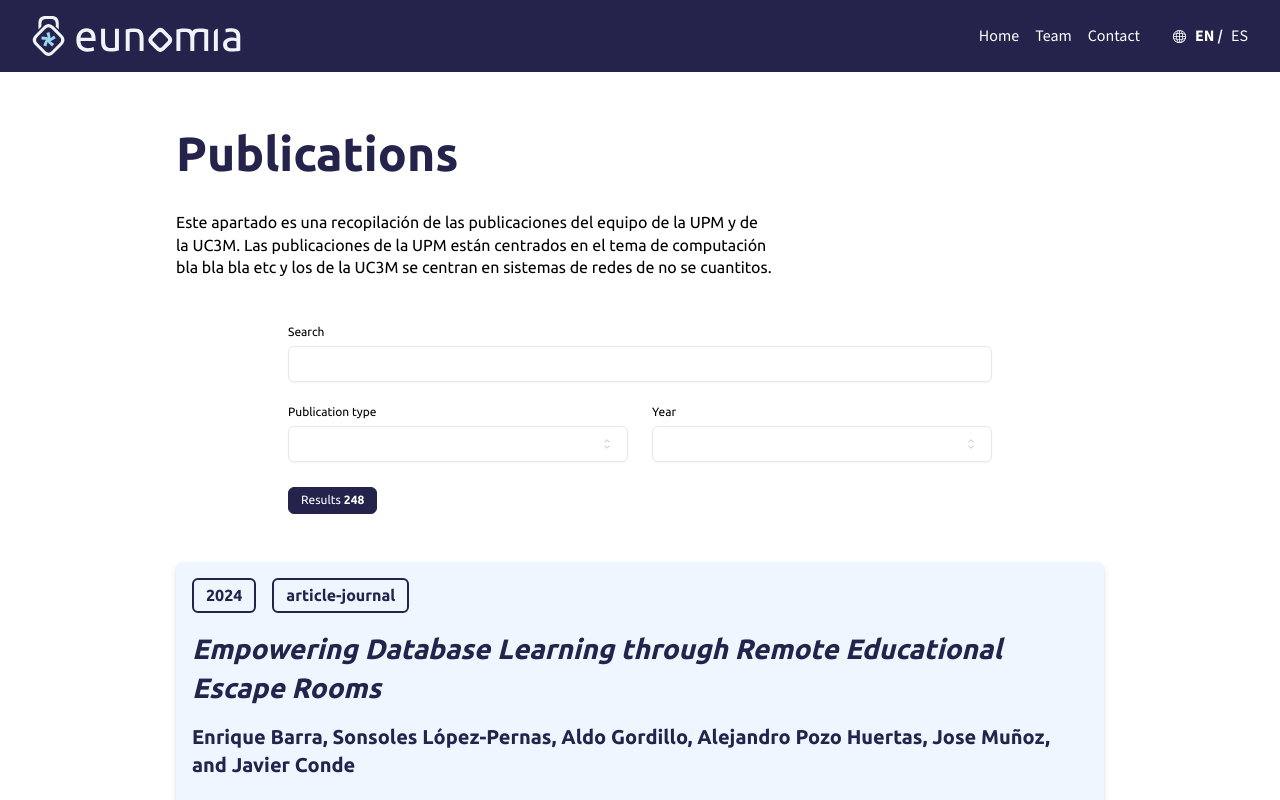
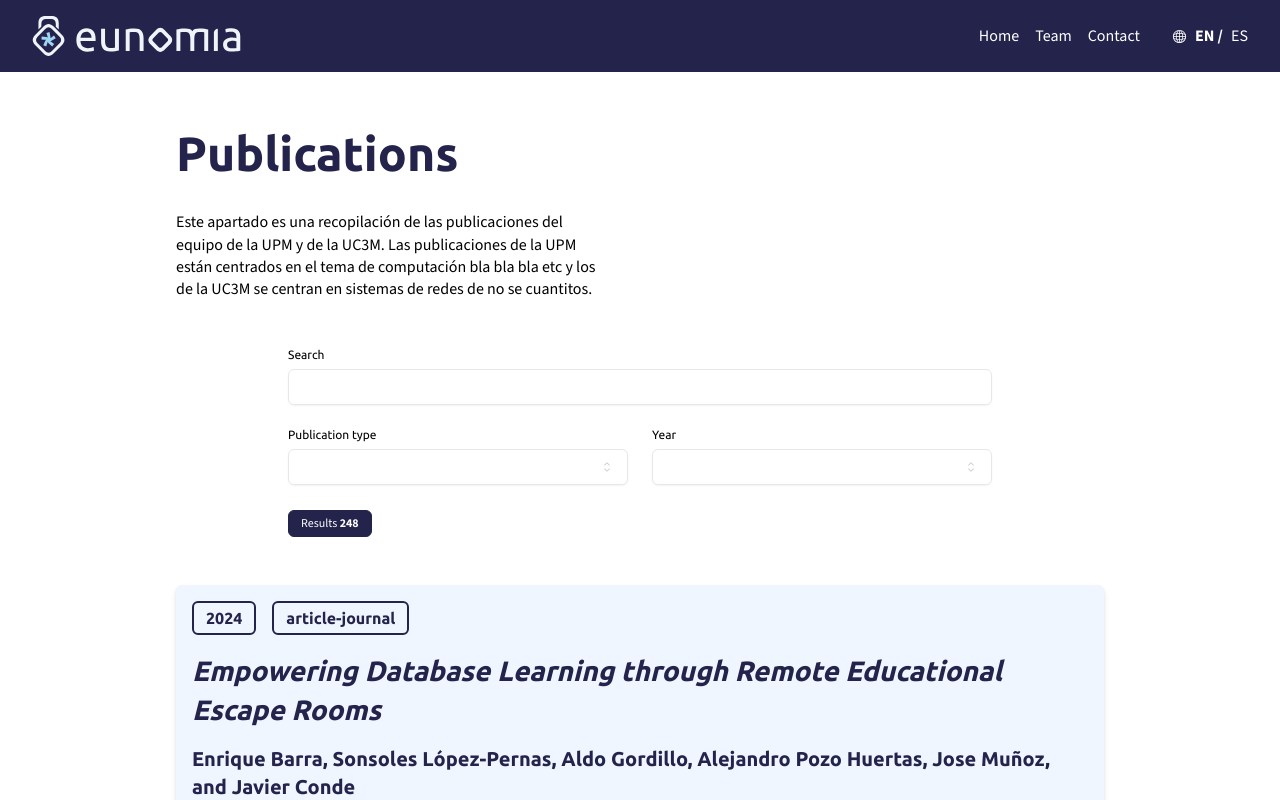
Before and after one commit to ging/boiler, a Next.js app: page /research in a window 1280 px wide. Shown: the top 800 px of the page. Built offline with nearby package versions, Linux system fonts and the light colour scheme.

Commit message:
Ajuste carga tipografía

```diff
--- a/app/layout.js
+++ b/app/layout.js
@@ -3,8 +3,6 @@
 import { Source_Sans_3, Ubuntu } from "next/font/google";
 import "./globals.css";
 import { useState, useEffect } from "react";
-
-
 
 // import i18n (needs to be bundled ;))
 import "./i18n";
@@ -12,9 +10,8 @@
 import Header from "@/components/core/Header";
 import Footer from "@/components/core/Footer";
 
-
-const sourceSans = Source_Sans_3({ subsets: ["latin"] });
-const ubuntu = Ubuntu({ subsets: ["latin"], weight: ["400", "700"] });
+const sourceSans = Source_Sans_3({ subsets: ["latin"] , variable: "--font-sourceSans" });
+const ubuntu = Ubuntu({ subsets: ["latin"], weight: ["400", "700"] , variable: "--font-ubuntu" });
 
 export default function RootLayout({ children }) {
   //disable SSR whole project, this will make the project to be rendered only on client side
@@ -25,8 +22,9 @@
   }, []);
 
   return (
-    <html hola="bye">
-      <body className={sourceSans.className}>
+
+      <html className={` ${sourceSans.variable} ${ubuntu.variable} `}>
+      <body>
         <Header/>
         {isClient ? (
           <div className={ubuntu.className}>
--- a/app/research/page.js
+++ b/app/research/page.js
@@ -26,7 +26,6 @@
   useEffect(() => {
     window.scrollTo(0, 0);
   }, []);
-
 
   // desestructuración state
   const { items, search, year, category, papersToShow } = state;
--- a/tailwind.config.js
+++ b/tailwind.config.js
@@ -1,4 +1,7 @@
 /** @type {import('tailwindcss').Config} */
+
+const plugin = require('tailwindcss/plugin');
+
 module.exports = {
   content: [
     "./pages/**/*.{js,ts,jsx,tsx,mdx,css,scss,sass}",
@@ -10,8 +13,8 @@
   theme: {
     extend: {
       fontFamily: {
-        'font-main': ['"Ubuntu"'],
-        'font-body': ['"Source Sans 3","__Source_Sans_3_32aa65", "__Source_Sans_3_Fallback_32"'],
+        "ubuntu": ['var(--font-ubuntu)', 'sans-serif'],
+        "sourceSans": ['var(--font-sourceSans)', 'sans-serif'],
       },
       fontSize: {
         // 'xs': ['0.75rem', { lineHeight: '1.4' }],
@@ -84,7 +87,21 @@
       'main': "url('/assets/fondos/eunomia_fondo_default.png')",
     }
   },
-  plugins: [],
+  plugins: [
+    plugin(function({ addBase, theme }) {
+      addBase({
+        'h1': { fontFamily: theme('fontFamily.ubuntu') },
+        'h2': { fontFamily: theme('fontFamily.ubuntu') },
+        'h3': { fontFamily: theme('fontFamily.ubuntu') },
+        'h4': { fontFamily: theme('fontFamily.ubuntu') },
+        'h5': { fontFamily: theme('fontFamily.ubuntu') },
+        'h6': { fontFamily: theme('fontFamily.ubuntu') },
+        'p': { fontFamily: theme('fontFamily.sourceSans') },
+        'a': { fontFamily: theme('fontFamily.sourceSans') },
+        'button': { fontFamily: theme('fontFamily.sourceSans') },
+      })
+    })
+  ],
   // corePlugins: {
   //   preflight: false,
   // },
```
Also changed, not shown: 1 other file (tests, documents, lock files or other folders).
